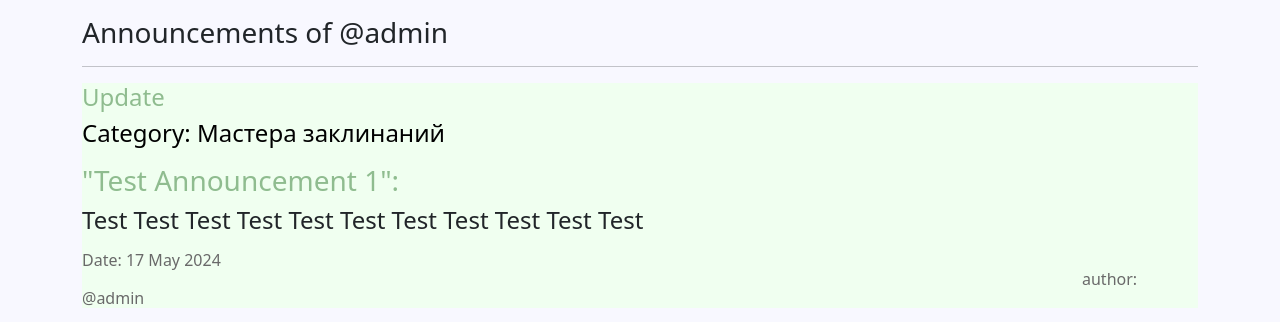
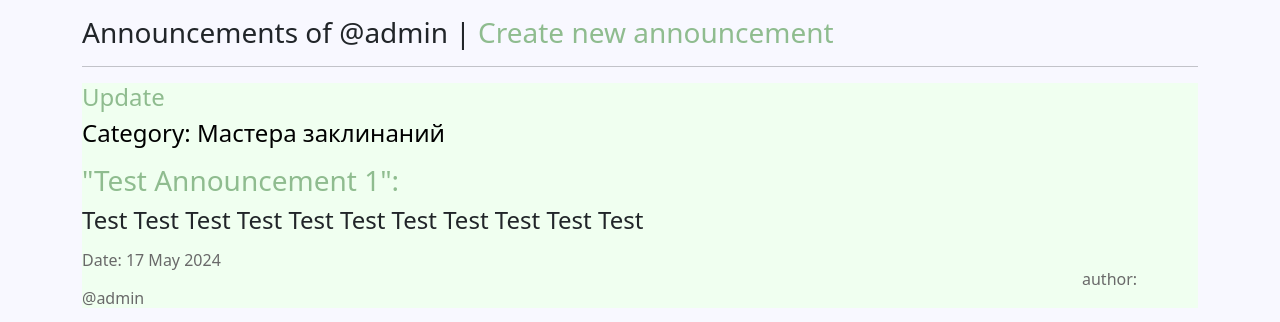
Before and after one commit to IlyacloudDev/django-desk-messages, a Django app: page /own/ in a window 1280 px wide. Shown: the part 56-378 px from the top of the page. Run offline with Django 5.2, Linux system fonts and the light colour scheme; a user stored in the database is signed in; data comes from the database, SQL or seed files in the repository; some libraries are stand-ins or nearby versions.

Commit message:
was added path to creating announcements

```diff
--- a/templates/announcements/announcements_of_user.html
+++ b/templates/announcements/announcements_of_user.html
@@ -9,7 +9,7 @@
 {% block content %}
     <p></p>
     <h3 style="text-align: left;">
-        Announcements  of @{{ user.username }}
+        Announcements  of @{{ user.username }} | <a href="{% url 'announcement_create' %}"> Create new announcement </a>
     </h3>
     <p></p>
     <hr/>
```
